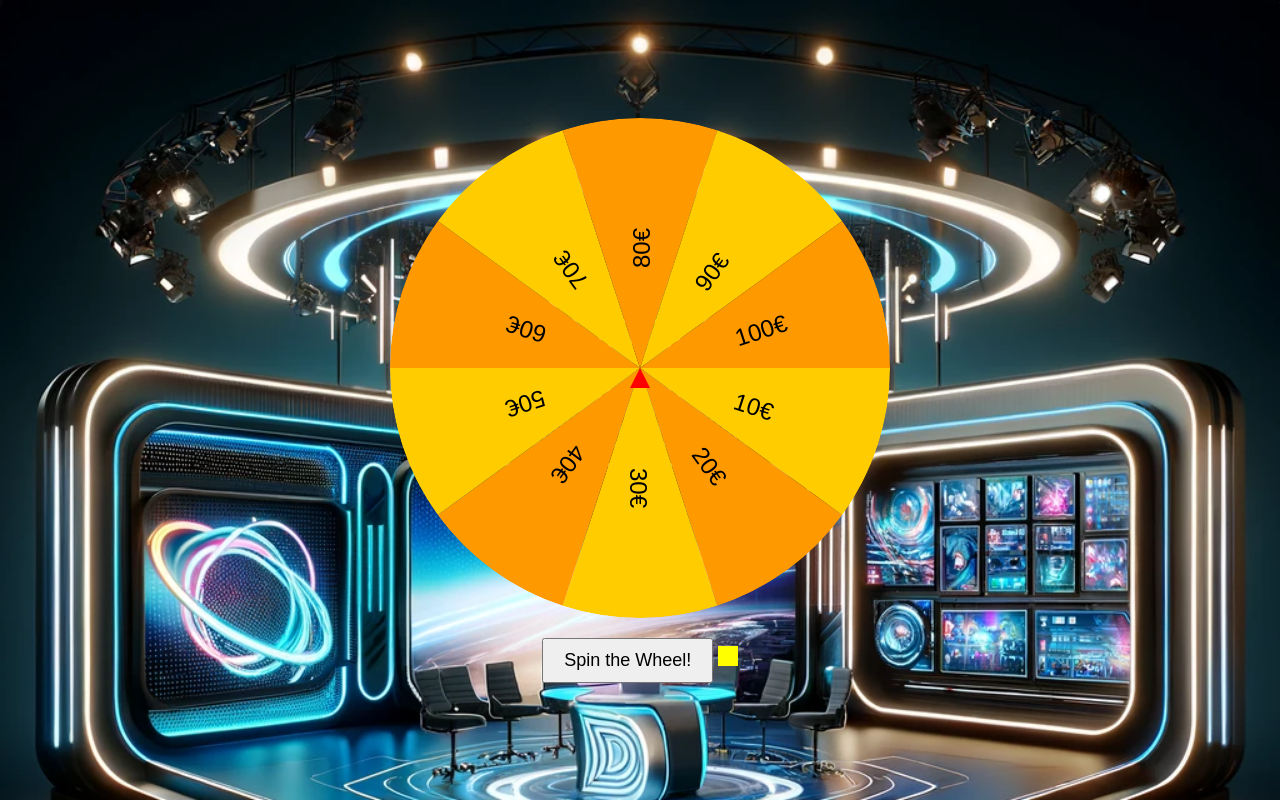
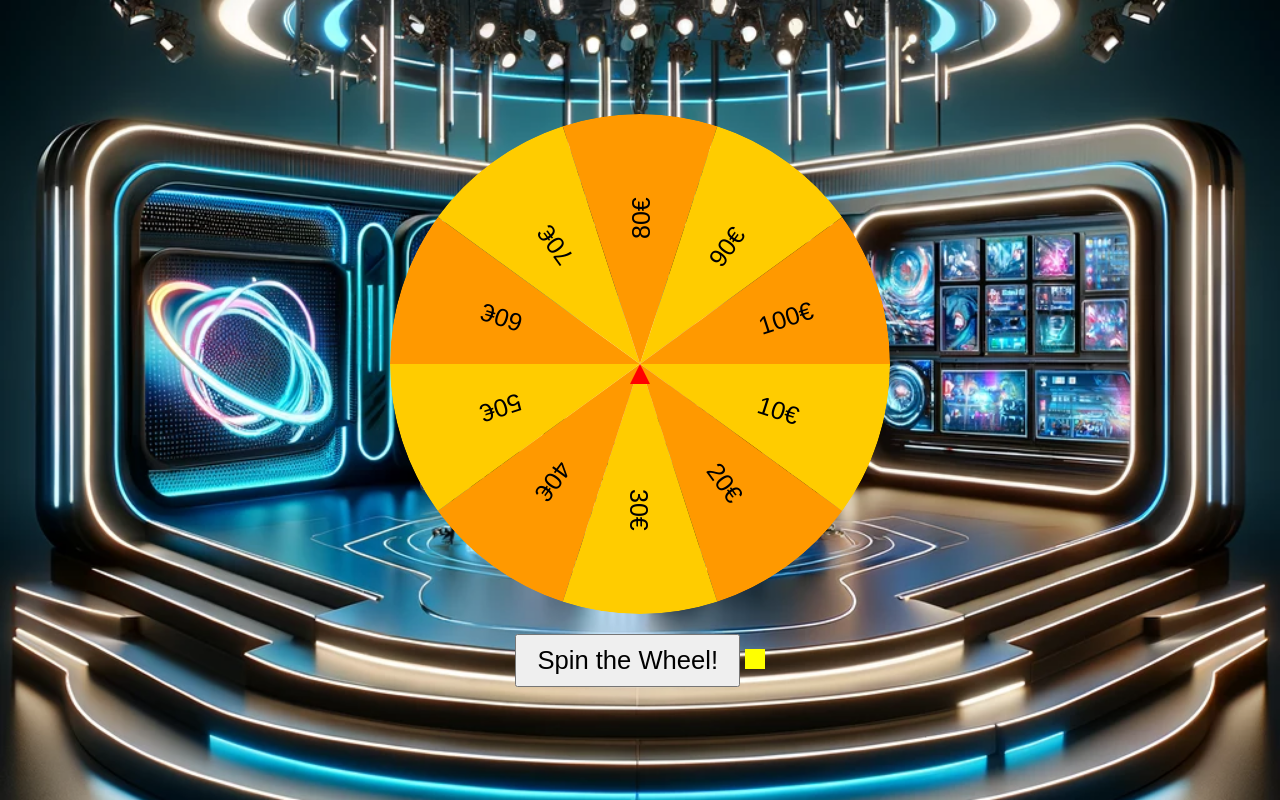
Before and after one commit to louishacks/wheelfortune, a plain HTML site: page index.html in a window 1280 px wide. Drawn offline with Linux system fonts and the light colour scheme.

Commit message:
Add files via upload

```diff
--- a/index.html
+++ b/index.html
@@ -1,15 +1,17 @@
 <!DOCTYPE html>
 <html lang="en">
+
 <head>
     <meta charset="UTF-8">
     <meta name="viewport" content="width=device-width, initial-scale=1.0">
     <title>Wheel of Fortune</title>
     <link rel="stylesheet" href="style.css">
 </head>
+
 <body>
     <div class="container">
         <div class="wheel-container">
-            <canvas id="wheel" width="500" height="500"></canvas>
+            <canvas id="wheel"></canvas>
             <div class="needle"></div>
         </div>
         <button id="spin-button">Spin the Wheel!</button>
@@ -19,4 +21,5 @@
     <audio id="jackpot-sound" src="jackpot.mp3"></audio>
     <script src="popup.js"></script>
 </body>
+
 </html>
--- a/popup.js
+++ b/popup.js
@@ -10,25 +10,35 @@ document.addEventListener('DOMContentLoaded', (event) => {
     const segmentAngle = 2 * Math.PI / numSegments;
     let isSpinning = false;
 
+    // Set the canvas size to the container's size
+    function resizeCanvas() {
+        const container = document.querySelector('.wheel-container');
+        wheelCanvas.width = container.clientWidth;
+        wheelCanvas.height = container.clientHeight;
+        drawWheel();
+    }
+
+    window.addEventListener('resize', resizeCanvas);
+    resizeCanvas();
+
     // Draw the wheel
     function drawWheel() {
+        const radius = wheelCanvas.width / 2;
         for (let i = 0; i < numSegments; i++) {
             wheelCtx.beginPath();
-            wheelCtx.moveTo(250, 250);
-            wheelCtx.arc(250, 250, 250, i * segmentAngle, (i + 1) * segmentAngle);
+            wheelCtx.moveTo(radius, radius);
+            wheelCtx.arc(radius, radius, radius, i * segmentAngle, (i + 1) * segmentAngle);
             wheelCtx.fillStyle = i % 2 === 0 ? '#ffcc00' : '#ff9900';
             wheelCtx.fill();
             wheelCtx.save();
-            wheelCtx.translate(250, 250);
+            wheelCtx.translate(radius, radius);
             wheelCtx.rotate((i + 0.5) * segmentAngle);
             wheelCtx.fillStyle = 'black';
-            wheelCtx.font = '24px Arial';
-            wheelCtx.fillText(wheelValues[i] + '€', 100, 10);
+            wheelCtx.font = `${radius / 10}px Arial`;
+            wheelCtx.fillText(wheelValues[i] + '€', radius / 2, 10);
             wheelCtx.restore();
         }
     }
-
-    drawWheel();
 
     // Spin the wheel
     spinButton.addEventListener('click', () => {
@@ -52,11 +62,12 @@ document.addEventListener('DOMContentLoaded', (event) => {
         }
 
         function drawRotatedWheel(angle) {
-            wheelCtx.clearRect(0, 0, 500, 500);
+            const radius = wheelCanvas.width / 2;
+            wheelCtx.clearRect(0, 0, wheelCanvas.width, wheelCanvas.height);
             wheelCtx.save();
-            wheelCtx.translate(250, 250);
+            wheelCtx.translate(radius, radius);
             wheelCtx.rotate(angle);
-            wheelCtx.translate(-250, -250);
+            wheelCtx.translate(-radius, -radius);
             drawWheel();
             wheelCtx.restore();
         }
--- a/style.css
+++ b/style.css
@@ -8,6 +8,7 @@ body {
     height: 100vh;
     background-image: url('background.jpg');
     background-size: cover;
+    background-position: center;
 }
 
 .container {
@@ -16,8 +17,10 @@ body {
 
 .wheel-container {
     position: relative;
-    width: 500px;
-    height: 500px;
+    width: 90vw;
+    height: 90vw;
+    max-width: 500px;
+    max-height: 500px;
     margin: 0 auto;
     animation: fadeInUp 1s ease-in-out;
 }
@@ -27,6 +30,7 @@ body {
         transform: translateY(100%);
         opacity: 0;
     }
+
     to {
         transform: translateY(0);
         opacity: 1;
@@ -34,6 +38,8 @@ body {
 }
 
 canvas {
+    width: 100%;
+    height: 100%;
     border-radius: 50%;
 }
 
@@ -53,15 +59,26 @@ canvas {
 button {
     margin-top: 20px;
     padding: 10px 20px;
-    font-size: 18px;
+    font-size: 2vw;
     cursor: pointer;
 }
 
 #result {
     margin-top: 20px;
-    font-size: 24px;
+    font-size: 4vw;
     font-weight: bold;
     background-color: yellow;
     padding: 10px;
     display: inline-block;
+    max-width: 90vw;
 }
+
+@media (max-width: 600px) {
+    button {
+        font-size: 4vw;
+    }
+
+    #result {
+        font-size: 6vw;
+    }
+}
```
